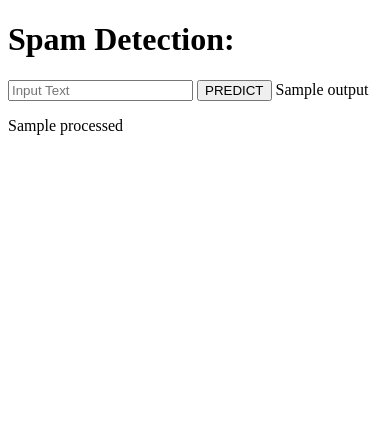
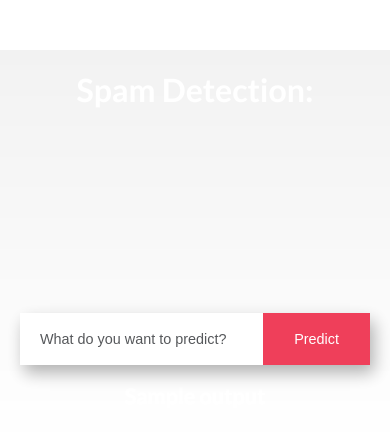
Before and after one commit to RavenClaaaw/SPAM-Detection, a Flask app: template templates/index.html in a window 390 px wide. Shown: the top 446 px of the page. Run offline with Flask 2, Linux system fonts and the light colour scheme; the template is opened without the code that fills it: most values are stand-ins (such as "Sample title", 1, 10 or a date in 2020); parts of the project's set-up code (start-up, migrations or seed data) failed here and were passed over.

Commit message:
css added

```diff
--- a/preprocessing.py
+++ b/preprocessing.py
@@ -4,9 +4,9 @@
 from nltk.corpus import stopwords
 from nltk.tokenize import word_tokenize
 import string
-from spellchecker import SpellChecker
 import nltk
 from nltk.stem import WordNetLemmatizer
+from spellchecker import SpellChecker
 nltk.download('stopwords')
 nltk.download("punkt")
 nltk.download('omw-1.4')
--- a/templates/index.html
+++ b/templates/index.html
@@ -6,14 +6,268 @@
     <meta name="viewport" content="width=device-width, initial-scale=1.0">
     <title>Spam Prediction</title>
 </head>
+<style>
+    @import url('https://fonts.googleapis.com/css?family=Lato:400,700');
+
+*, *:before, *:after {
+  -webkit-box-sizing: inherit;
+  -moz-box-sizing: inherit;
+  box-sizing: inherit;
+}
+
+::-webkit-input-placeholder {
+  color: #56585b;
+}
+
+::-moz-placeholder {
+  color: #56585b;
+}
+
+:-moz-placeholder {
+  color: #56585b;
+}
+
+html {
+  -webkit-box-sizing: border-box;
+  -moz-box-sizing: border-box;
+  box-sizing: border-box;
+}
+
+body {
+  font-family: 'Lato', sans-serif;
+  margin: 0;
+  background: url('https://www.kaspersky.com/content/en-global/images/repository/isc/2017-images/spam-img-01.jpg') no-repeat center center fixed;
+  -webkit-background-size: cover;
+  -moz-background-size: cover;
+  background-size: cover;
+  color: #0a0a0b;
+  overflow: hidden;
+}
+
+ul, nav{
+  list-style: none;
+  padding: 0;
+}
+
+a {
+  color: #fff;
+  text-decoration: none;
+  cursor: pointer;
+  opacity: 0.9;
+}
+
+a:hover {
+  opacity: 1;
+}
+
+h1 {
+  font-size: 3rem;
+  font-weight: 700;
+  color: #fff;
+  margin: 0 0 1.5rem;
+}
+
+i {
+  font-size: 1.3rem;
+}
+
+header {
+  position: absolute;
+  top: 0;
+  left: 0;
+  z-index: 10;
+  width: 100%;
+  display: flex;
+  justify-content: space-between;
+  align-items: center;
+  color: #fff;
+  padding: 10px 100px 0;
+}
+
+header nav ul {
+  display: flex;
+}
+
+header nav li{
+  margin: 0 15px;
+}
+
+header nav li:first-child{
+  margin-left: 0;
+}
+
+header nav li:last-child{
+  margin-right: 0;
+}
+
+a.btn {
+  color: #fff;
+  padding: 10px;
+  border: 1px solid rgba(255,255,255,0.5);
+  -webkit-transition: all 0.2s;
+  -moz-transition: all 0.2s;
+  transition: all 0.2s;
+}
+
+a.btn:hover {
+  background: #d73851;
+  border: 1px solid #d73851;
+  color: #fff;
+}
+
+.cover  {
+margin: 50px 0 0 0;
+  width: 100%;
+  background: -webkit-gradient(linear, left top, left bottom, from(rgba(0,0,0,0.05)), to(rgba(0,0,0,0)));
+  background: -webkit-linear-gradient(top, rgba(0,0,0,0.05) 0%, rgba(0,0,0,0) 100%);
+  background: linear-gradient(to bottom, rgba(0,0,0,0.05) 0%, rgba(0,0,0,0) 100%);
+  padding: 20px 50px;
+  display: -webkit-box;
+  display: flex;
+  -webkit-box-orient: vertical;
+  -webkit-box-direction: normal;
+  flex-direction: column;
+  -webkit-box-pack: center;
+  justify-content: center;
+  -webkit-box-align: center;
+  align-items: center;
+}
+
+.flex-form{
+    margin: 180px 0 0 0;
+}
+
+.flex-form input[type="submit"] {
+  background: #ef3f5a;
+  border: 1px solid #ef3f5a;
+  color: #fff;
+  padding: 0 30px;
+  cursor: pointer;
+  -webkit-transition: all 0.2s;
+  -moz-transition: all 0.2s;
+  transition: all 0.2s;
+}
+
+.flex-form input[type="submit"]:hover {
+  background: #d73851;
+  border: 1px solid #d73851;
+}
+
+.flex-form {
+  display: -webkit-box;
+  display: flex;
+  z-index: 10;
+  position: relative;
+  width: 500px;
+  box-shadow: 4px 8px 16px rgba(0, 0, 0, 0.3);
+}
+
+.flex-form > * {
+  border: 0;
+  padding: 0 0 0 10px;
+  background: #fff;
+  line-height: 50px;
+  font-size: 1rem;
+  border-radius: 0;
+  outline: 0;
+  -webkit-appearance: none;
+}
+
+input[type="search"] {
+  flex-basis: 500px;
+}
+
+#madeby {
+  position: absolute;
+  bottom: 0;
+  right: 0;
+  padding: 25px 100px;
+  color: #fff;
+}
+
+@media all and (max-width:800px) {
+  body {
+    font-size: 0.9rem;
+  }
+
+  .flex-form {
+    width: 100%;
+  }
+
+  input[type="search"] {
+    flex-basis: 100%;
+  }
+
+  .flex-form > * {
+    font-size: 0.9rem;
+  }
+
+  header {
+    -webkit-box-orient: vertical;
+    -webkit-box-direction: normal;
+    flex-direction: column;
+    padding: 10px !important;
+  }
+
+  header h2 {
+    margin-bottom: 15px;
+  }
+
+  h1 {
+    font-size: 2rem;
+  }
+
+  .cover {
+    padding: 20px;
+  }
+
+  #madeby {
+    padding: 30px 20px;
+  }
+}
+
+@media all and (max-width:360px) {
+  header nav li{
+    margin: 0 10px;
+  }
+
+  .flex-form {
+    display: -webkit-box;
+    display: flex;
+    -webkit-box-orient: vertical;
+    -webkit-box-direction: normal;
+    flex-direction: column;
+  }
+
+  input[type="search"] {
+    flex-basis: 0;
+  }
+
+  label {
+    display: none;
+  }
+}
+</style>
 <body>
-    <h1>Spam Detection: </h1>
-    <form action="{{ url_for('predict')}}" method="POST">
-        <input type="text" name="message" placeholder="Input Text">
-        <button type="submit">PREDICT</button>
 
-        {{output}}
-        <p>{{processed}}</p>
-    </form>
+
+    <div class="container">
+
+        <div class="cover">
+          <h1>Spam Detection:</h1>
+          <form  action="{{ url_for('predict')}}" method="POST" class="flex-form" >
+            <label for="from">
+              <i class="ion-location"></i>
+            </label>
+            <input type="search" name="message" placeholder="What do you want to predict?">
+            <input type="submit" value="Predict">
+          </form>
+          <h2 style="color: white">{{output}}</h2>
+
+
+        </div>
+
+      </div>
+
 </body>
 </html>
```
